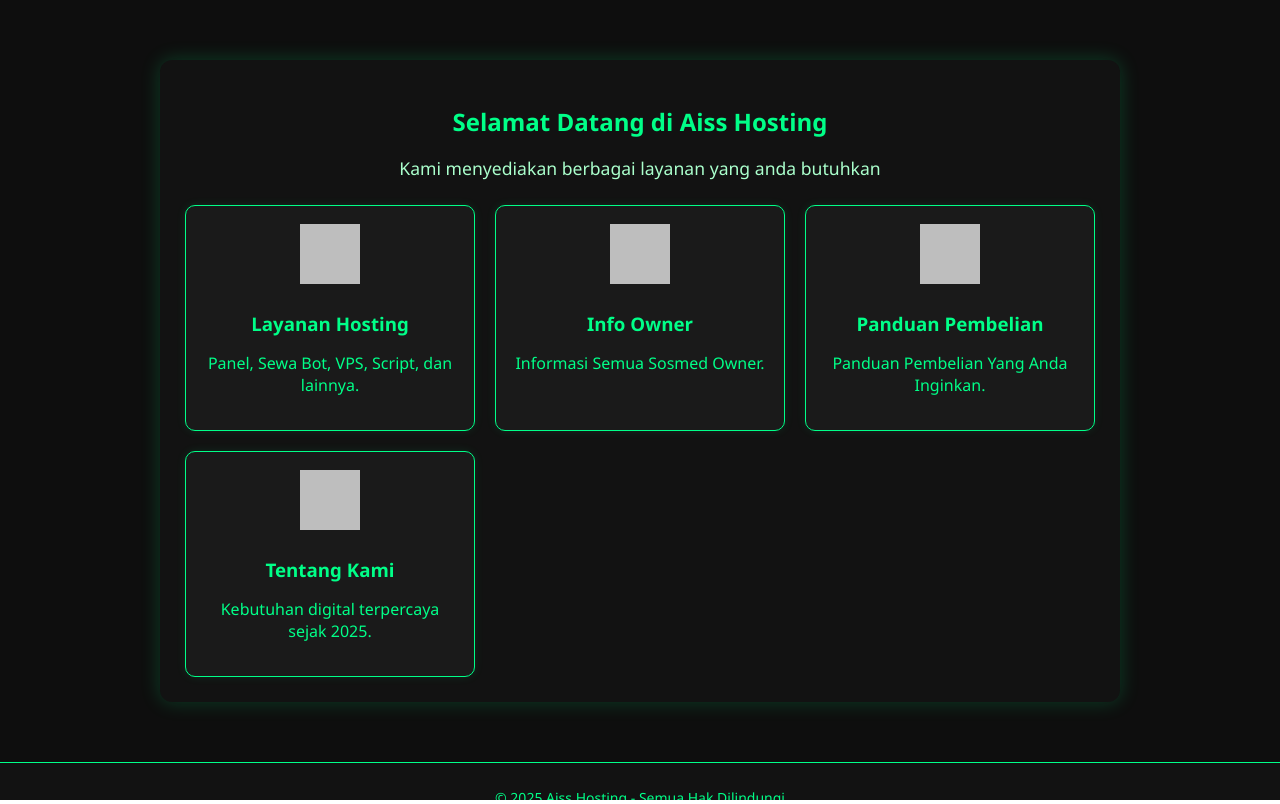
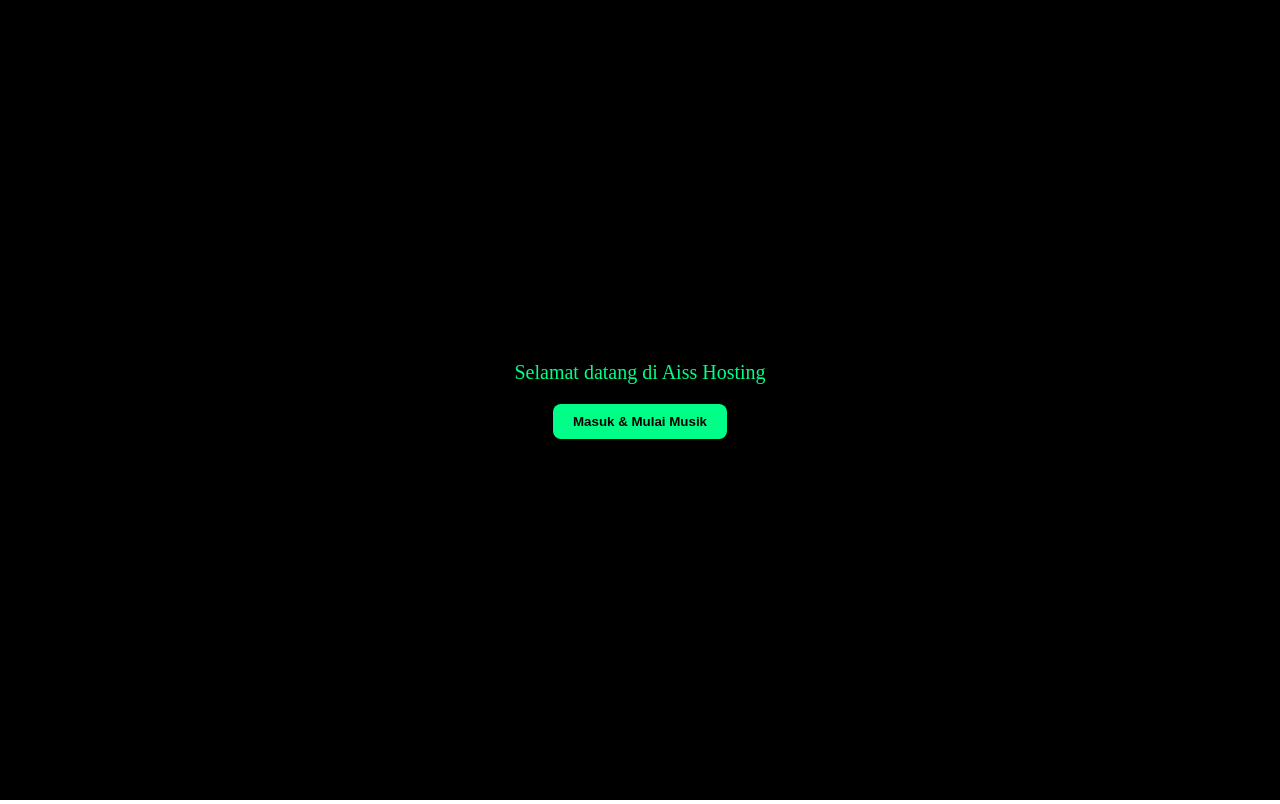
Before and after one commit to aissgth/aissmarketplace.web, a plain HTML site: page index.html in a window 1280 px wide. Drawn offline with Linux system fonts and the light colour scheme.

Commit message:
Update index.html

```diff
--- a/index.html
+++ b/index.html
@@ -14,20 +14,56 @@
       height: 100%;
       border: none;
     }
+    #starter {
+      position: fixed;
+      width: 100%;
+      height: 100%;
+      background: black;
+      color: #00ff88;
+      display: flex;
+      justify-content: center;
+      align-items: center;
+      z-index: 99;
+      font-size: 20px;
+      flex-direction: column;
+    }
+    #starter button {
+      margin-top: 20px;
+      padding: 10px 20px;
+      background: #00ff88;
+      color: black;
+      border: none;
+      border-radius: 8px;
+      font-weight: bold;
+      cursor: pointer;
+    }
   </style>
 </head>
 <body>
 
-<!-- 🔊 Musik autoplay dari URL (tetap muter saat pindah halaman) -->
-<audio autoplay loop hidden>
+<!-- 🎵 Audio tag -->
+<audio id="musik" loop>
   <source src="https://files.catbox.moe/kv2prt.mp3" type="audio/mpeg">
 </audio>
 
-<!-- 🌐 Halaman konten dimuat di iframe -->
-<iframe id="konten" src="beranda.html"></iframe>
+<!-- 🔁 Starter screen -->
+<div id="starter">
+  <div>Selamat datang di Aiss Hosting</div>
+  <button onclick="mulai()">Masuk & Mulai Musik</button>
+</div>
 
-<!-- Navigasi antar halaman -->
+<!-- 📄 Iframe halaman konten -->
+<iframe id="konten" src="beranda.html" style="display:none;"></iframe>
+
 <script>
+  function mulai() {
+    const audio = document.getElementById("musik")
+    audio.play()
+    document.getElementById("starter").style.display = "none"
+    document.getElementById("konten").style.display = "block"
+  }
+
+  // Untuk navigasi antar halaman via iframe
   window.addEventListener("message", function(e) {
     if (e.data?.page) {
       document.getElementById("konten").src = e.data.page;
```
